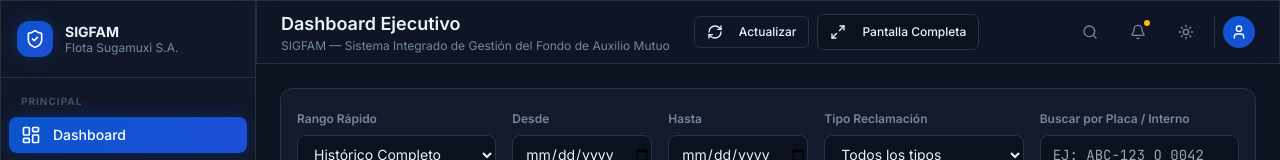
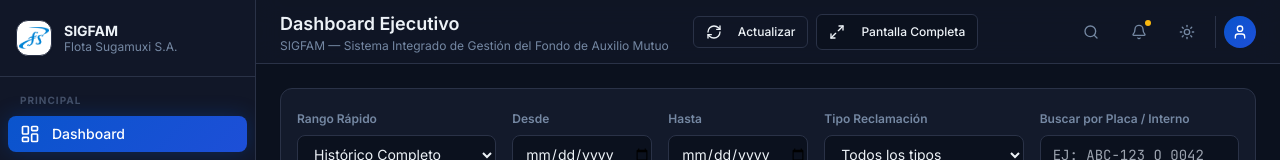
Before and after one commit to julianjosesalgadop-cloud/5.-IA-FAM, a Next.js app: page /dashboard in a window 1280 px wide. Shown: the top 160 px of the page. Built offline with nearby package versions, Linux system fonts and the light colour scheme; no server answers; the database is empty.

Commit message:
Ajuste de visibilidad de Sidebar/Header en fondo claro y logo corporativo en login

```diff
--- a/src/app/auth/login/page.tsx
+++ b/src/app/auth/login/page.tsx
@@ -131,8 +131,8 @@ export default function LoginPage() {
         <CardHeader className="text-center pb-2 pt-8">
           {/* Logo */}
           <div className="flex justify-center mb-4">
-            <div className="w-16 h-16 rounded-2xl gradient-brand flex items-center justify-center shadow-glow-brand">
-              <ShieldCheck className="w-8 h-8 text-white" />
+            <div className="w-16 h-16 rounded-2xl bg-white border border-border flex items-center justify-center shadow-md p-1.5 overflow-hidden">
+              <img src="/logo.png" alt="Logo Flota Sugamuxi" className="w-full h-full object-contain" />
             </div>
           </div>
            <h1 className="text-2xl font-bold text-foreground">SIGFAM</h1>
@@ -184,7 +184,7 @@ export default function LoginPage() {
 
             <Button
               type="submit"
-              className="w-full mt-2"
+              className="w-full mt-2 gradient-brand text-white shadow-glow-brand hover:opacity-95 transition-opacity border-0"
               disabled={isLoading}
               id="login-submit-btn"
             >
--- a/src/components/layout/Header.tsx
+++ b/src/components/layout/Header.tsx
@@ -98,7 +98,7 @@ export function Header({ title = 'Dashboard', subtitle, action }: HeaderProps) {
   };
 
   return (
-    <header className="sticky top-0 z-20 flex items-center justify-between h-16 px-4 sm:px-6 border-b border-border glass dark:bg-dark-800/60">
+    <header className="sticky top-0 z-20 flex items-center justify-between h-16 px-4 sm:px-6 border-b border-border bg-card/85 backdrop-blur-md dark:bg-dark-800/60">
       <div className="flex items-center gap-2 sm:gap-4">
         {/* Hamburger menu for mobile */}
         <Button
--- a/src/components/layout/Sidebar.tsx
+++ b/src/components/layout/Sidebar.tsx
@@ -100,13 +100,13 @@ export function Sidebar({ onNavClick }: { onNavClick?: () => void }) {
       initial={false}
       animate={{ width: collapsed ? 72 : 256 }}
       transition={{ duration: 0.3, ease: 'easeInOut' }}
-      className="relative flex flex-col h-screen glass dark:bg-dark-800/80 border-r border-border z-30 overflow-hidden"
+      className="relative flex flex-col h-screen bg-card dark:bg-dark-800/80 border-r border-border z-30 overflow-hidden"
     >
       {/* Logo */}
       <div className="flex items-center justify-between px-4 py-5 border-b border-border w-full">
         <div className="flex items-center gap-3">
-          <div className="flex-shrink-0 w-9 h-9 rounded-xl gradient-brand flex items-center justify-center shadow-glow-brand">
-            <ShieldCheck className="w-5 h-5 text-white" />
+          <div className="flex-shrink-0 w-9 h-9 rounded-xl bg-white border border-border flex items-center justify-center shadow-sm p-0.5 overflow-hidden">
+            <img src="/logo.png" alt="Logo Flota Sugamuxi" className="w-full h-full object-contain" />
           </div>
           <AnimatePresence mode="wait">
             {!collapsed && (
```
